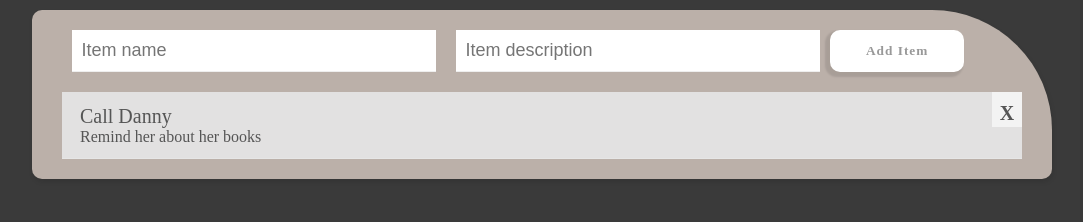
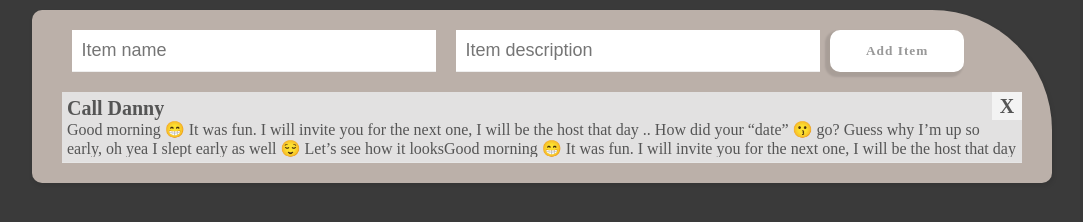
Before and after one commit to okorieonyedikachi/public, a website with bundled scripts: page index.html in a window 1280 px wide. Shown: the part 174-396 px from the top of the page, without its empty margins (98-1181 px from the left). Built offline with nearby package versions, Linux system fonts and the light colour scheme; no server answers.

Commit message:
Fix: Text-overflow and word wrap

```diff
--- a/index.html
+++ b/index.html
@@ -20,8 +20,26 @@
         </form>
 
         <ul id="memo-list">
-          <li>Call Danny
-            <span>Remind her about her books</span>
+          <li><p>Call Danny</p>
+            <span>Good morning 😁
+              It was fun.
+              I will invite you for the next one, I will be the host that day ..
+              How did your “date” 😗 go?
+
+              Guess why I’m up so early, oh yea I slept early as well 😌
+              Let’s see how it looksGood morning 😁
+              It was fun.
+              I will invite you for the next one, I will be the host that day ..
+              How did your “date” 😗 go?
+
+              Guess why I’m up so early, oh yea I slept early as well 😌
+              Let’s see how it looksGood morning 😁
+              It was fun.
+              I will invite you for the next one, I will be the host that day ..
+              How did your “date” 😗 go?
+
+              Guess why I’m up so early, oh yea I slept early as well 😌
+              Let’s see how it looks</span>
             <div>X</div>
           </li>
         </ul>
--- a/styles.css
+++ b/styles.css
@@ -46,34 +46,35 @@ body {
     padding: 0;
   }
 
+  li > p {
+    font-weight: 600;
+  }
+
   li {
-    padding: 18px;
+    padding: 5px;
     background: #e2e1e1;
     font-size: 20px;
     color: #555;
     position: relative;
     border-bottom: 1px solid #e6e6e6;
-    height: 30px;
+    height: 60px;
     margin-top: 20px;
     display: flex;
     flex-direction: column;
     justify-content: center;
+
   }
 
   li span {
     font-size: 16px;
+    width: 100%;
+    /* white-space: nowrap; */
+    overflow-x: hidden;
+    overflow-y: scroll;
+    /* text-overflow: ellipsis; */
+    /* overflow: auto; */
+    /* background-color: #88236f; */
   }
-  /* li:nth-child(even) {
-    padding: 20px;
-    background: #f2f2f2;
-  }
-   */
-
-  /* li span:nth-child() {
-    font-size: 16px;
-    margin-top: 6px;
-    color: #999;
-  } */
 
   li div {
     position: absolute;
@@ -81,11 +82,13 @@ body {
     right: 0px;
     background: rgba(255, 255, 255, 0.6);
     width: 30px;
-    height: 15px;
-    text-align: center;
+    height: 8px;
     padding: 10px 0;
     font-weight: bold;
     cursor: pointer;
+    display: flex;
+    align-items: center;
+    justify-content: center;
   }
 
   li div:hover {
```
